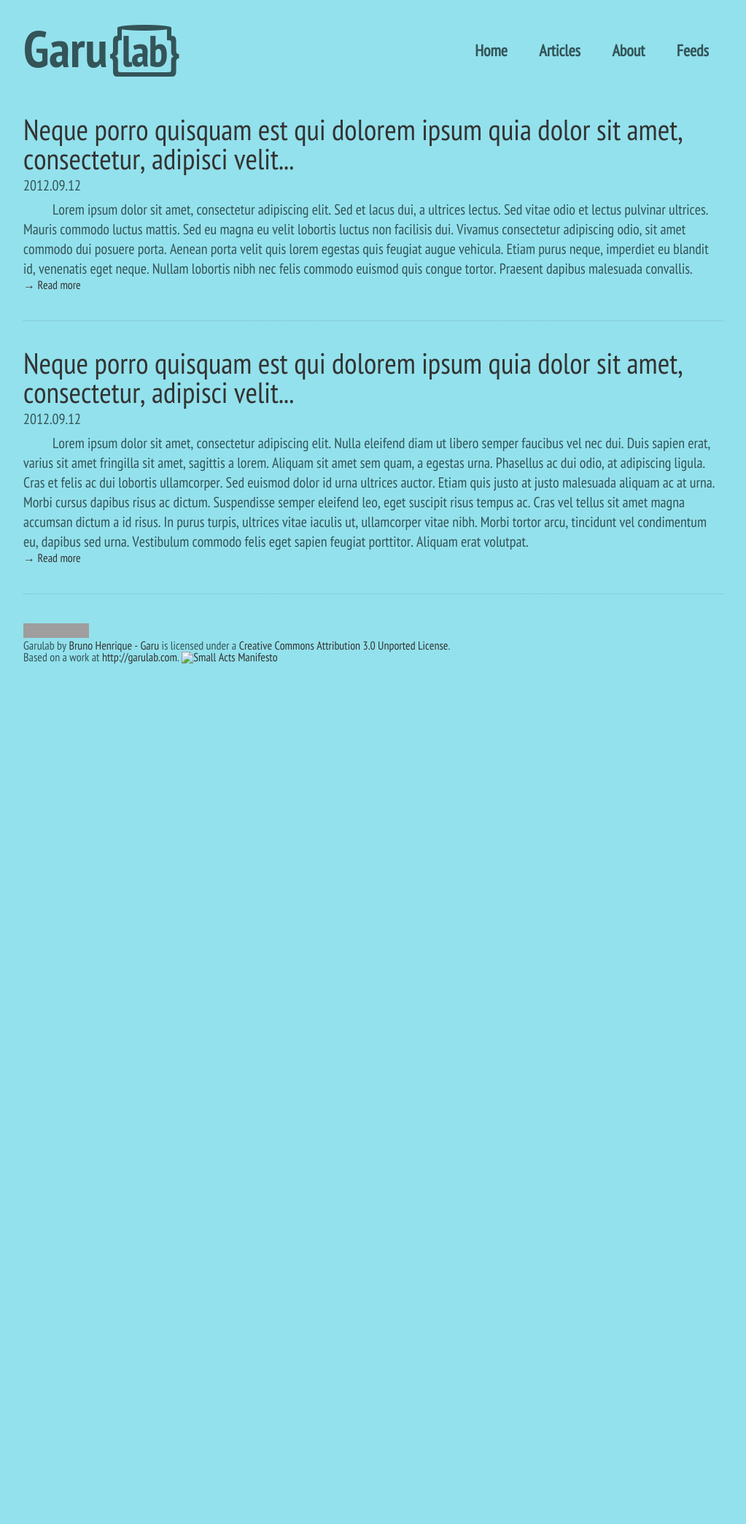
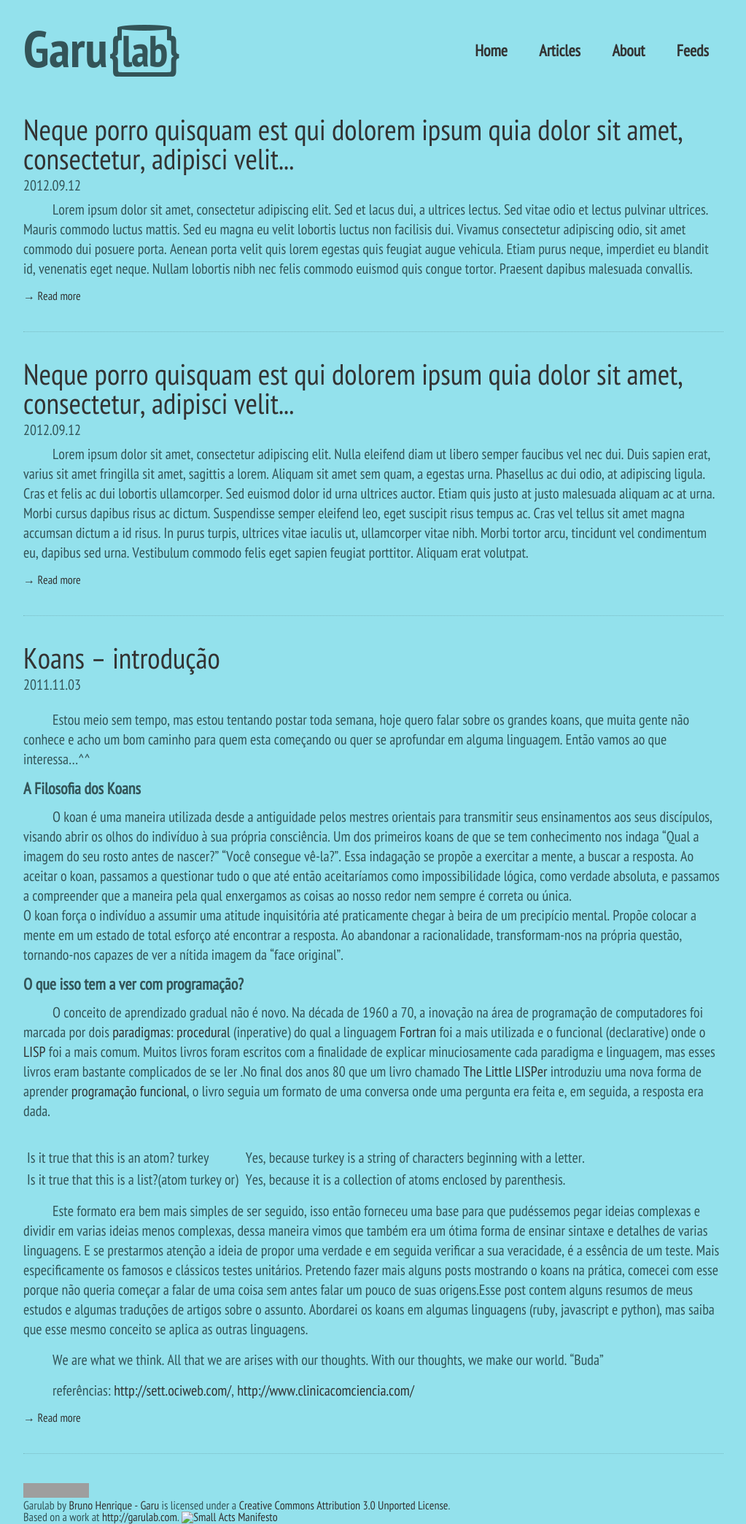
Before and after one commit to hudsonmarinho/brunohenrique.github.io, a Jekyll site: the page built from index.html, in a window 1280 px wide. Shown: the whole page at 73% size, without its empty margins (128-1151 px from the left). Built offline with Jekyll 4.4.1, drawn with Linux system fonts in a browser that asks for light colours; nearby versions of some CDN libraries; Markdown is read by kramdown in place of the engine named in the settings; the list of posts is cut into pages by our own code; before the commit the page ends 910 px from its top, so only the background shows below that; grey boxes are pictures that could not be loaded.

Commit message:
new post

```diff
--- /dev/null
+++ b/_posts/2011-11-03-koans-introducao.markdown
@@ -0,0 +1,29 @@
+---
+layout: post
+title: Koans – introdução
+date: 2011-11-03
+categories: koans pt
+---
+Estou meio sem tempo, mas estou tentando postar toda semana, hoje quero falar sobre os  grandes koans, que muita gente não conhece e acho um bom caminho para quem esta começando ou quer se aprofundar em alguma linguagem. Então vamos ao que interessa…^^
+
+###A Filosofia dos Koans
+
+O koan é uma maneira utilizada desde a antiguidade pelos mestres orientais para transmitir seus ensinamentos aos seus discípulos, visando abrir os olhos do indivíduo à sua própria consciência. Um dos primeiros koans de que se tem conhecimento nos indaga “Qual a imagem do seu rosto antes de nascer?” “Você consegue vê-la?”. Essa indagação se propõe a exercitar a mente, a buscar a resposta. Ao aceitar o koan, passamos a questionar tudo o que até então aceitaríamos como impossibilidade lógica, como verdade absoluta, e passamos a compreender que a maneira pela qual enxergamos as coisas ao nosso redor nem sempre é correta ou única.
+O koan força o indivíduo a assumir uma atitude inquisitória até praticamente chegar à beira de um precipício mental. Propõe colocar a mente em um estado de total esforço até encontrar a resposta. Ao abandonar a racionalidade, transformam-nos na própria questão, tornando-nos capazes de ver a nítida imagem da “face original”.
+
+###O que isso tem a ver com programação?
+
+O conceito de aprendizado gradual não é novo. Na década de 1960 a 70, a inovação na área de programação de computadores foi marcada por dois [paradigmas](http://pt.wikipedia.org/wiki/Paradigma_de_programa%C3%A7%C3%A3o): [procedural](http://pt.wikipedia.org/wiki/Programa%C3%A7%C3%A3o_procedural) (inperative) do qual a linguagem [Fortran](http://en.wikipedia.org/wiki/Fortran) foi a mais utilizada e o funcional (declarative) onde o [LISP](http://pt.wikipedia.org/wiki/Lisp) foi a mais comum. Muitos livros foram escritos com a finalidade de explicar minuciosamente cada paradigma e linguagem, mas esses livros eram bastante complicados de se ler .No final dos anos 80 que um livro chamado [The Little LISPer](http://www.amazon.com/Little-LISPer-Third-Daniel-Friedman/dp/0023397632)  introduziu uma nova forma  de aprender [programação funcional](http://pt.wikipedia.org/wiki/Programa%C3%A7%C3%A3o_funcional), o livro seguia um formato de uma conversa onde uma pergunta era feita e, em seguida, a resposta era dada.
+
+|                                                 |                                                                        |
+|-------------------------------------------------|------------------------------------------------------------------------|
+| Is it true that this is an atom? turkey         | Yes, because turkey is a string of characters beginning with a letter. |
+| Is it true that this is a list?(atom turkey or) | Yes, because it is a collection of atoms enclosed by parenthesis.      |
+
+Este formato era bem mais simples de ser seguido, isso então forneceu uma base para que pudéssemos pegar ideias complexas e dividir  em varias ideias menos complexas, dessa maneira vimos que também era um ótima forma de ensinar sintaxe e detalhes de varias linguagens. E se prestarmos atenção a ideia de propor uma verdade e em seguida verificar a sua veracidade, é a essência de um teste. Mais especificamente os famosos e clássicos testes unitários.
+Pretendo fazer  mais alguns posts mostrando o koans na prática, comecei com esse porque não queria começar a falar de uma coisa sem antes falar um pouco de suas origens.Esse post contem alguns resumos de meus estudos e algumas traduções de artigos sobre o assunto.
+Abordarei os koans em algumas linguagens (ruby, javascript e python), mas saiba que esse mesmo conceito se aplica as outras linguagens.
+
+>We are what we think. All that we are arises with our thoughts. With our thoughts, we make our world. “Buda”
+
+referências: [http://sett.ociweb.com/](http://sett.ociweb.com/), [http://www.clinicacomciencia.com/](http://www.clinicacomciencia.com/)
--- a/public/stylesheets/style.css
+++ b/public/stylesheets/style.css
@@ -294,7 +294,7 @@ body {
 /* line 22, ../../sass/style.scss */
 body a, body:visited {
   text-decoration: none;
-  color: #333;
+  color: #333333;
   font-family: PTSansNarrow;
 }
 /* line 28, ../../sass/style.scss */
@@ -340,7 +340,7 @@ body header nav ul li {
 /* line 64, ../../sass/style.scss */
 body header nav ul li a, body header nav ul li:visited {
   padding: 10px 20px;
-  color: #335458;
+  color: #333333;
   -webkit-border-radius: 5px;
   -moz-border-radius: 5px;
   -ms-border-radius: 5px;
@@ -360,28 +360,44 @@ body header nav ul li a:hover, body header nav ul li:visited:hover {
   background: #335458;
 }
 /* line 88, ../../sass/style.scss */
+body section article h3 {
+  margin-bottom: 15px;
+  font-size: 22px;
+  font-weight: bold;
+}
+/* line 95, ../../sass/style.scss */
+body section article table {
+  font-size: 20px;
+  margin-bottom: 15px;
+}
+/* line 99, ../../sass/style.scss */
+body section article table td {
+  padding: 5px;
+}
+/* line 104, ../../sass/style.scss */
 body section article p {
+  margin-bottom: 15px;
   text-indent: 40px;
   line-height: 27px;
   font-size: 20px;
 }
-/* line 95, ../../sass/style.scss */
+/* line 112, ../../sass/style.scss */
 body section article a {
   color: #333333;
 }
-/* line 97, ../../sass/style.scss */
+/* line 114, ../../sass/style.scss */
 body section article a:hover {
   color: #335458;
 }
-/* line 102, ../../sass/style.scss */
+/* line 119, ../../sass/style.scss */
 body section article header time {
   font-size: 20px;
 }
-/* line 110, ../../sass/style.scss */
+/* line 127, ../../sass/style.scss */
 body #about {
   margin: 0 0 10px 0;
 }
-/* line 112, ../../sass/style.scss */
+/* line 129, ../../sass/style.scss */
 body #about figure {
   margin: 0 30px 10px 0;
   -webkit-border-radius: 80px;
@@ -390,11 +406,11 @@ body #about figure {
   -o-border-radius: 80px;
   border-radius: 80px;
 }
-/* line 115, ../../sass/style.scss */
+/* line 132, ../../sass/style.scss */
 body #about figure img {
   border: 5px #fff solid;
 }
-/* line 120, ../../sass/style.scss */
+/* line 137, ../../sass/style.scss */
 body #about div p {
   line-height: 35px;
   font-size: 30px;
```
Also changed, not shown: sass/style.scss (+19 -2 lines).
